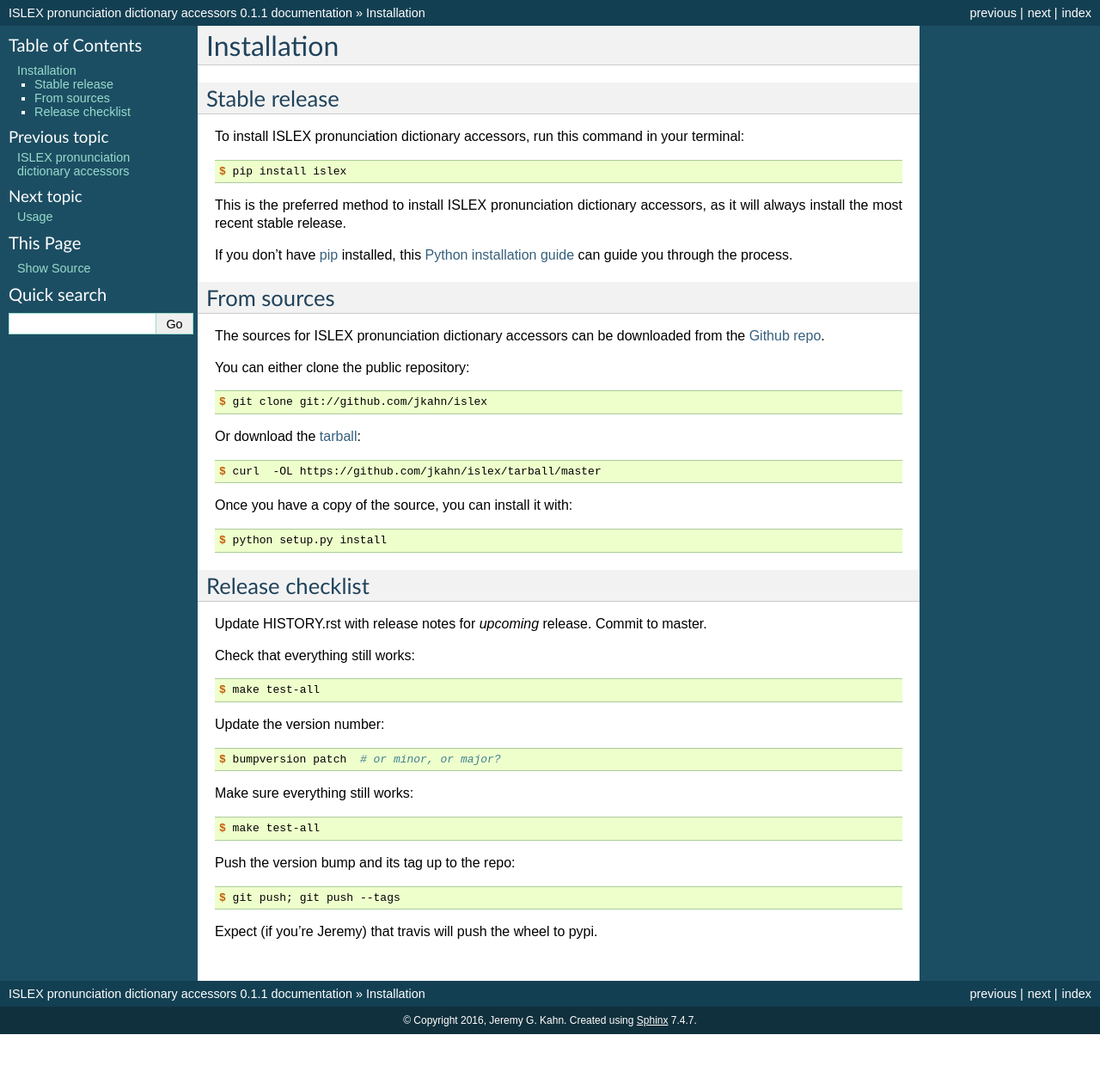
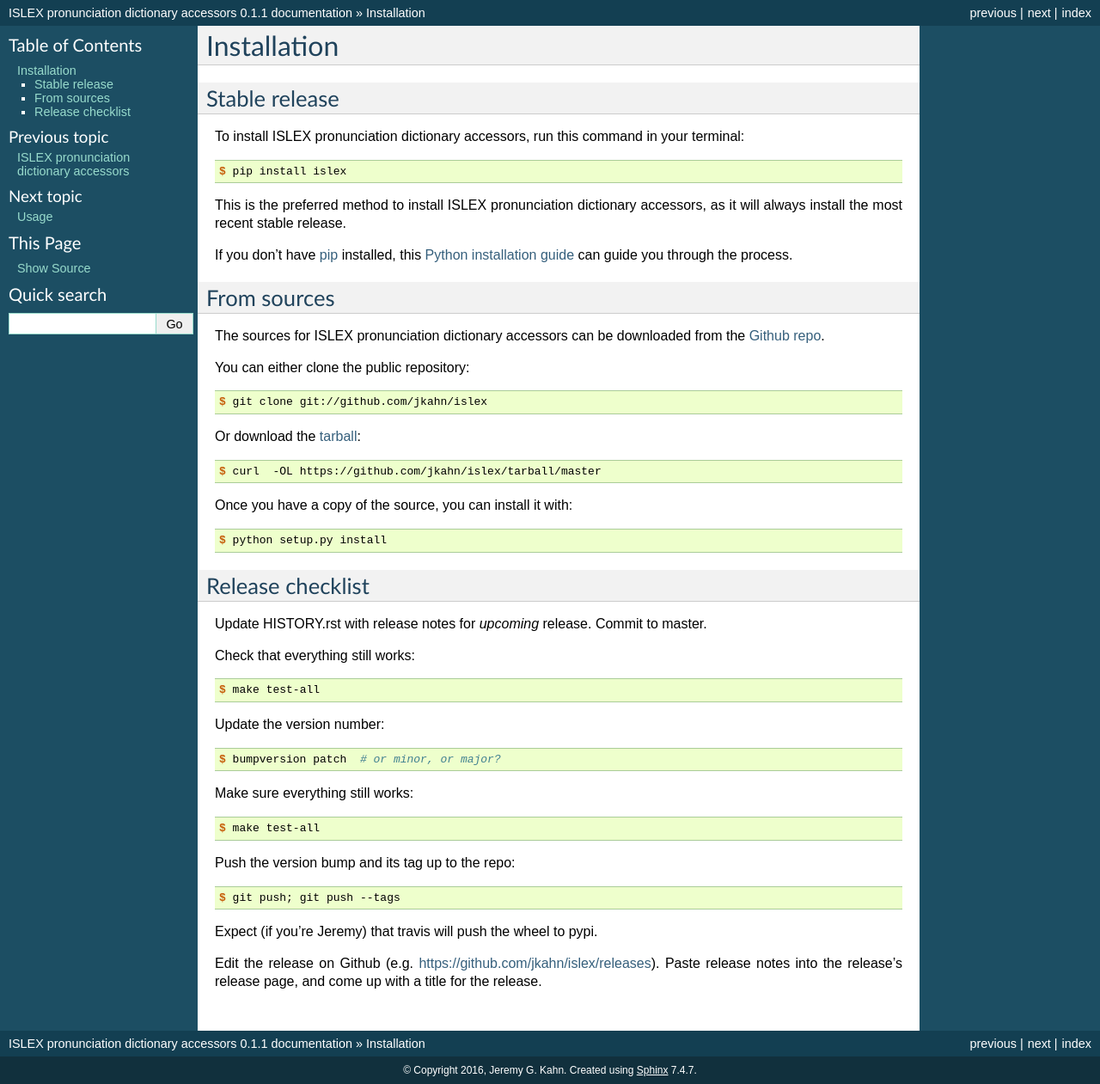
Before and after one commit to jkahn/islex, a Sphinx documentation site: the page built from docs/installation.rst, in a window 1280 px wide. Shown: the whole page at 86% size. Built offline with Sphinx 7.4.7, drawn with Linux system fonts in a browser that asks for light colours; before the commit the page ends 1203 px from its top, so only the background shows below that.

Commit message:
Improvement to release checklist

```diff
--- a/docs/installation.rst
+++ b/docs/installation.rst
@@ -82,3 +82,8 @@
     $ git push; git push --tags
 
 Expect (if you're Jeremy) that travis will push the wheel to pypi.
+
+Edit the release on Github
+(e.g. https://github.com/jkahn/islex/releases). Paste release notes
+into the release's release page, and come up with a title for the
+release.
```
